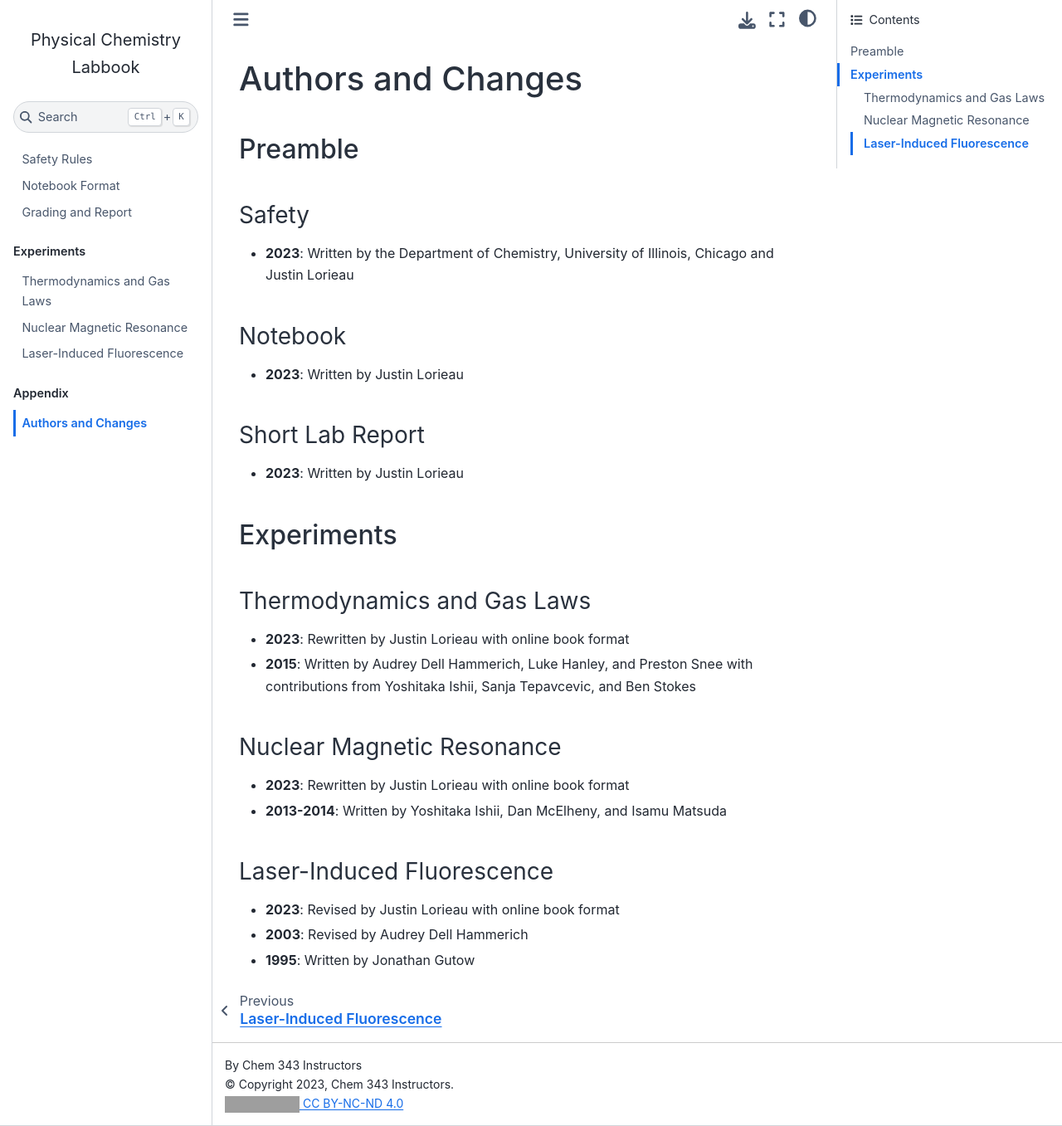
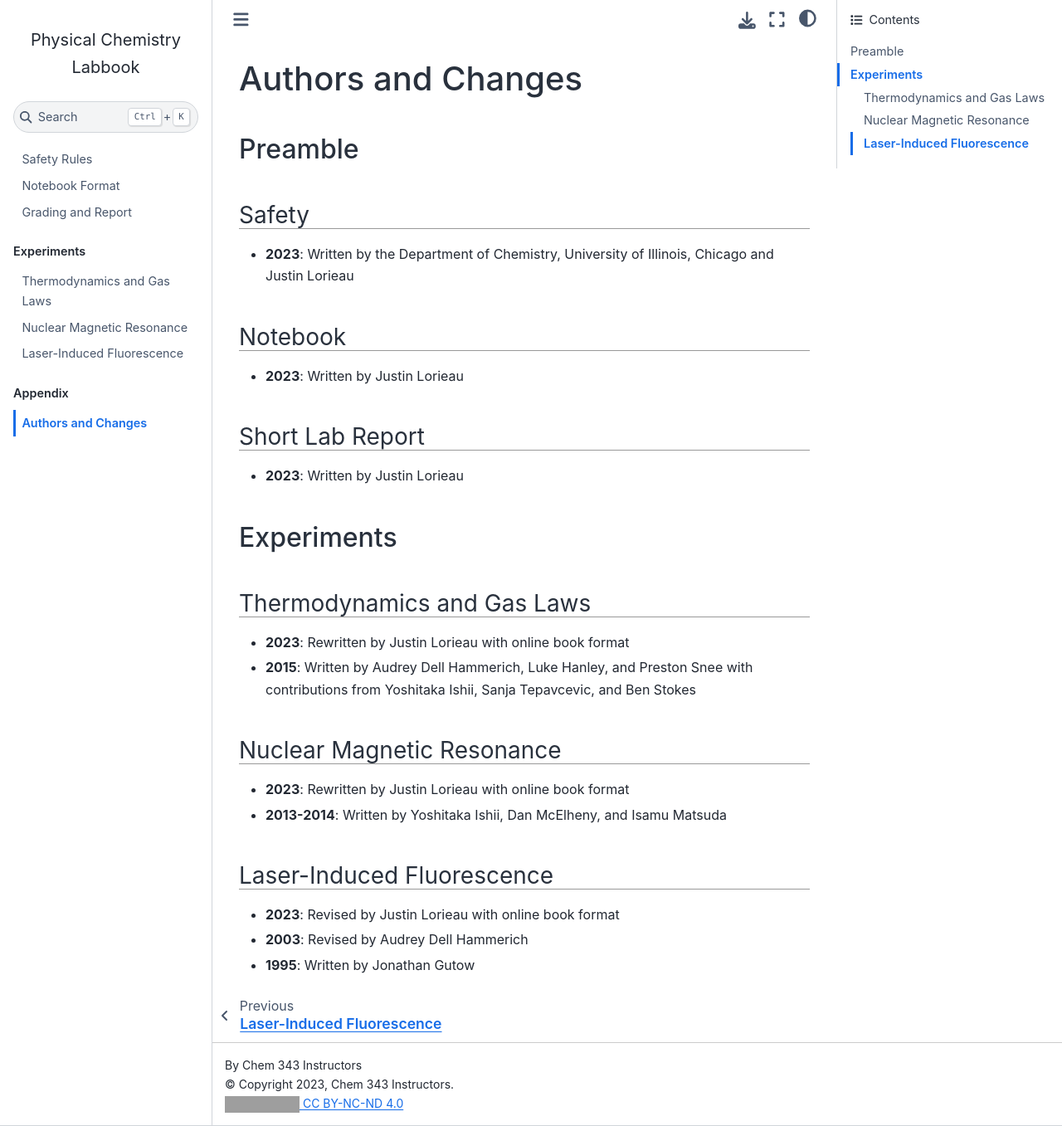
Before and after one commit to jlorieau/pchem_lab_book, a Sphinx documentation site: the page built from source/changes.rst, in a window 1280 px wide and 1357 px high. Shown: the whole window at 83% size. Built offline with Sphinx 7.4.7 and the Sphinx Book theme 1.1.4, drawn with Linux system fonts in a browser that asks for light colours; grey boxes are pictures that could not be loaded.

Commit message:
Add underline for h3 titles

```diff
--- a/source/_static/custom.css
+++ b/source/_static/custom.css
@@ -9,3 +9,8 @@ ol.arabic li {
   margin: 0;
   bottom: 0;
 }
+
+/* Line under level-3 headings */
+h3 {
+  border-bottom: 1px solid #999;
+}
```
